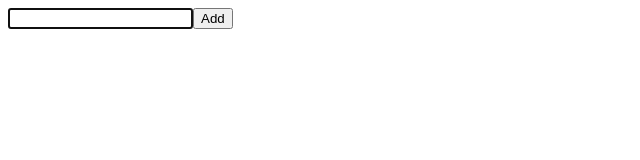
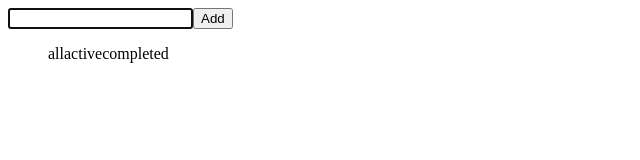
Before and after one commit to Tenjin0/todolist-react-redux, a React app: page / in a window 1280 px wide. Shown: the top 160 px of the page, without its empty margins (0-640 px from the left). Built offline with nearby package versions, Linux system fonts and the light colour scheme.

Commit message:
Core: add filter

```diff
--- /dev/null
+++ b/src/components/Todo/Filter.tsx
@@ -0,0 +1,34 @@
+import * as React from 'react'
+import {eFilter} from '../../enum'
+
+export interface FilterProps {
+    filterCallback :  (filter: eFilter) => void
+}
+export interface FilterState {}
+
+export default class Filter extends React.Component<FilterProps, FilterState> {
+
+    constructor(props: FilterProps) {
+        super(props)
+    }
+
+    handleClick = (e: React.MouseEvent<HTMLLIElement>) : void => {
+        const all = "all" as any
+        const filterOption = e.currentTarget.dataset.key as any
+        // @ts-ignore
+        this.props.filterCallback(eFilter[filterOption])
+    }
+
+    render() {
+        const filterkeys = Object.keys(eFilter).filter(option => {
+            return Number.isNaN(parseInt(option))
+        })
+        return <ul className="inline">
+            {
+                filterkeys.map((key, index) => {
+                    return <li onClick={this.handleClick} data-key={key} key={key + '-' + index}>{key}</li>
+                })
+            }
+        </ul>
+    }
+}
--- a/src/components/List.tsx
+++ b/src/components/Todo/List.tsx
@@ -1,5 +1,5 @@
 import * as React from 'react';
-import {iTodo} from '../interfaces'
+import {iTodo} from '../../interfaces'
 
 export interface ListProps { todos: iTodo[], toggleTodo: (pos : number) => void}
 
--- a/src/components/TodoList.tsx
+++ b/src/components/Todo/index.tsx
@@ -1,34 +1,28 @@
 import * as React from "react";
 import ListTodo from './List'
 import AddTodo from './Add'
-import {TodoStore} from '../TodoStore'
-import {iTodo} from '../interfaces'
+import {TodoStore} from '../../TodoStore'
+import {iTodo} from '../../interfaces'
+import {eFilter} from '../../enum'
+import FilterTodo from './Filter'
+
+import './todolist.scss'
+
+const  Filters = {
+    [eFilter.all] : (todo: iTodo) => true,
+    [eFilter.active] : (todo: iTodo) => !todo.completed,
+    [eFilter.completed]: (todo:iTodo) => todo.completed
+}
 
 export interface AppProps {
     // compiler?: string, framework?: string;
 }
 
-type FilterOptions = 'all' | 'completed' | 'active'
-
-enum Filter {
-    all,
-    active,
-    completed
-}
-
-const  Filters = {
-    [Filter.all] : (todo: iTodo) => true,
-    [Filter.active] : (todo: iTodo) => !todo.completed,
-    [Filter.completed]: (todo:iTodo) => todo.completed
-}
 export interface AppState {
     todos : iTodo[],
     newTodo : string,
-    filter: Filter
+    currentFilter: eFilter
 }
-
-
-import './todolist.scss'
 
 interface Window {
     store : any;
@@ -48,7 +42,7 @@ AppState > {
         this.state = {
             todos: this.store.todos,
             newTodo: "",
-            filter: Filter.all
+            currentFilter: eFilter.all
         }
         window.store = this.state;
     }
@@ -79,14 +73,21 @@ AppState > {
         this.setState({ ...this.state, todos: todos})
     }
 
+    filterCallback = (filterOption: eFilter) : void => {
+        this.setState((previousState) => {
+            return {...previousState, currentFilter: filterOption}
+        })
+        this.setState({...this.state, currentFilter: filterOption})
+    }
     render() {
-        const todosFiltered = this.state.todos.filter(Filters[this.state.filter])
+        const todosFiltered = this.state.todos.filter(Filters[this.state.currentFilter])
         return <div>
             <AddTodo
                 newTodo={this.state.newTodo}
                 updateNewTodo={this.updateNewTodo}
                 addCallback={this.addTodo}/>
             <ListTodo todos={todosFiltered} toggleTodo={this.toggleTodo}/>
+            <FilterTodo filterCallback={this.filterCallback}/>
         </div>
     }
 }
--- a/src/components/todolist.scss
+++ b/src/components/Todo/todolist.scss
@@ -1,3 +1,7 @@
 .completed {
     text-decoration: line-through;
 }
+
+ul.inline li {
+    display: inline-block;
+}
--- /dev/null
+++ b/src/enum.ts
@@ -0,0 +1,5 @@
+export enum eFilter {
+    all,
+    active,
+    completed
+}
--- a/src/main.tsx
+++ b/src/main.tsx
@@ -1,6 +1,6 @@
 import * as React from 'react'
 import { render } from 'react-dom'
-import TodoList from './components/TodoList'
+import TodoList from './components/Todo/index'
 
 // import 'bootstrap/dist/css/bootstrap.min.css'
 
```
Also changed, not shown: package.json (+5 -2 lines), src/components/AddToList/index.tsx (deleted, +0 -54 lines), src/components/Filter.tsx (deleted, +0 -15 lines), src/components/List/index.tsx (deleted, +0 -25 lines), src/components/Todo/Add.tsx (renamed from src/components/Add.tsx), 1 other file (tests, documents, lock files or other folders).
